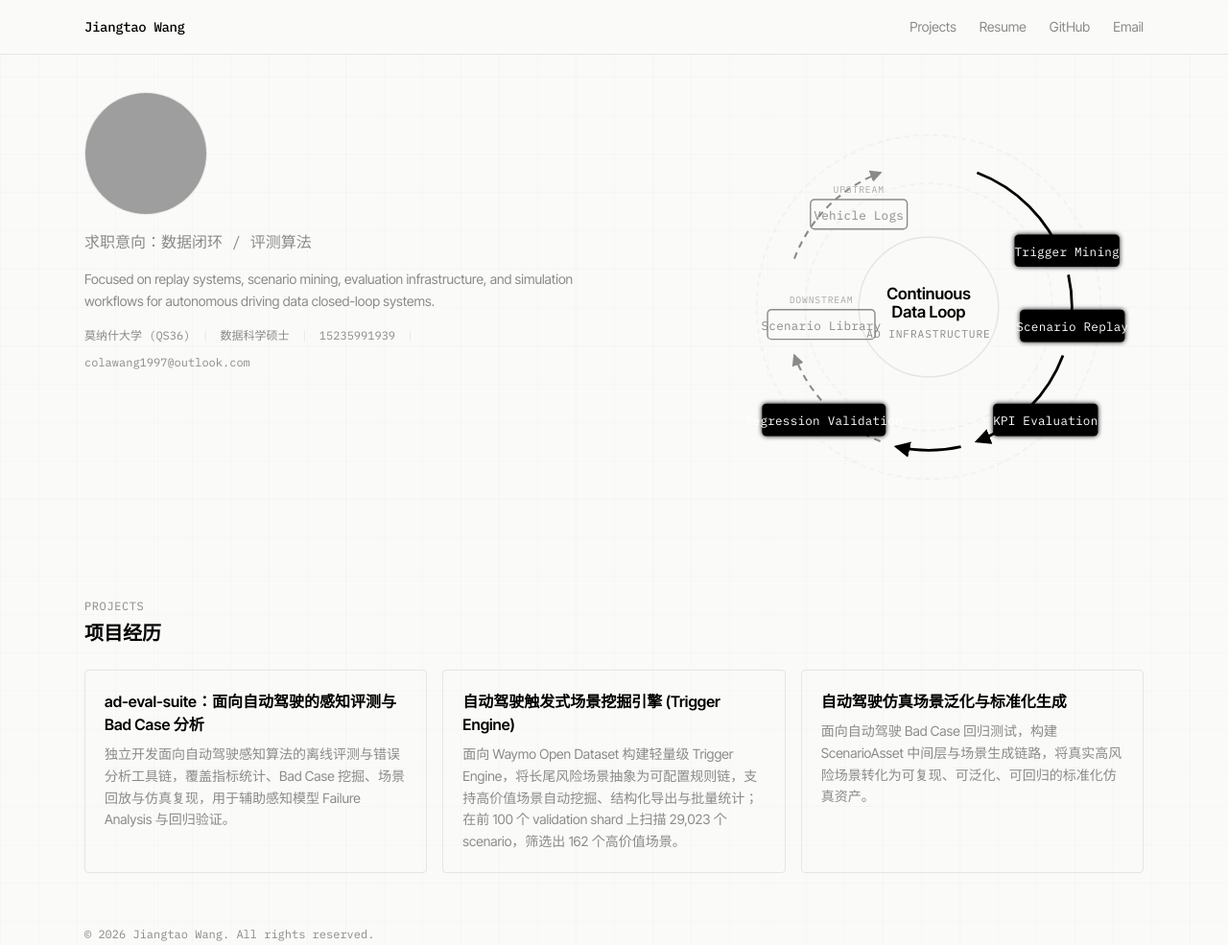
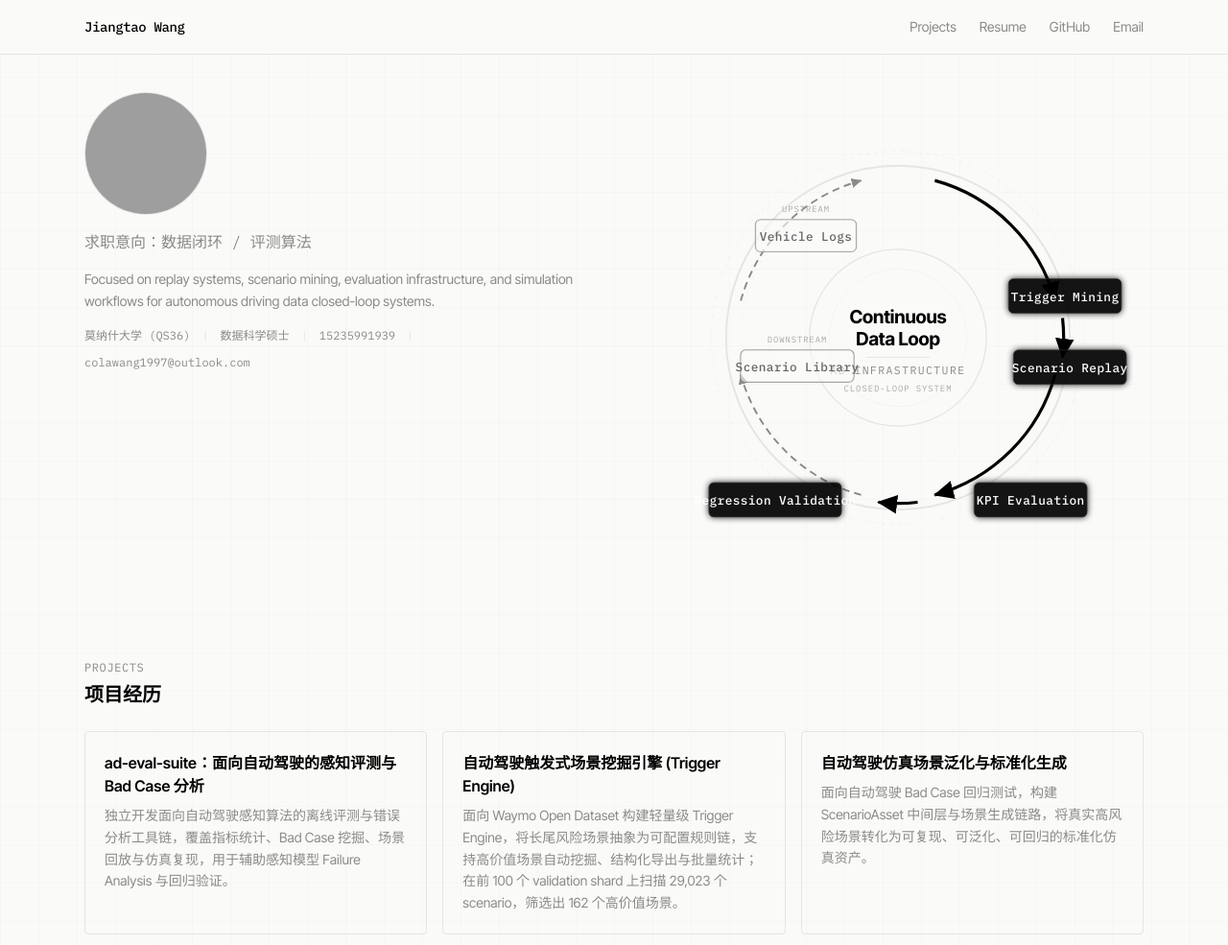
Before and after one commit to cola1917/cola1917.github.io, an Astro site in the folder website/: page / in a window 1280 px wide. Shown: the top 985 px of the page at 96% size. Built offline with nearby package versions, Linux system fonts and the light colour scheme; Astro itself is replaced by a stand-in of ours; grey boxes are pictures that could not be loaded.

Commit message:
Refine closed-loop diagram: larger center, data pulse, stronger highlights

```diff
--- a/website/src/components/ClosedLoopDiagram.astro
+++ b/website/src/components/ClosedLoopDiagram.astro
@@ -1,366 +1,370 @@
 ---
 /**
- * ClosedLoopDiagram — Orbital Track Concept
+ * ClosedLoopDiagram — Orbital Track (Hero Edition)
  *
- * Circular closed-loop visualization for autonomous driving data pipeline.
- * - 4 focus nodes (highlighted): Trigger Mining, Scenario Replay, KPI Evaluation, Regression Validation
- * - 2 context nodes (lighter): Vehicle Logs (entry), Scenario Library (exit)
- * - Center label: "Continuous Data Loop"
- * - Subtle clockwise rotation animation on the track
+ * Refined circular closed-loop visualization for AD data pipeline.
+ * - Larger center with layered typography
+ * - Stronger focus nodes with glow + border accent
+ * - Animated data pulse traveling the ring
+ * - Clean monochrome engineering aesthetic
  */
 ---
 
-<div class="w-full max-w-md">
+<div class="w-full max-w-lg">
   <div class="relative" style="padding-bottom: 100%;">
     <svg
-      viewBox="0 0 320 320"
+      viewBox="0 0 400 400"
       class="absolute inset-0 w-full h-full"
       xmlns="http://www.w3.org/2000/svg"
     >
       <style>
-        .loop-track {
-          animation: rotate 60s linear infinite;
-          transform-origin: 160px 160px;
+        /* ── Typography ── */
+        .node-label {
+          font-family: 'IBM Plex Mono', monospace;
+          font-size: 10px;
+          font-weight: 500;
+          letter-spacing: 0.03em;
         }
-        @keyframes rotate {
+        .node-tag {
+          font-family: 'IBM Plex Mono', monospace;
+          font-size: 7px;
+          letter-spacing: 0.1em;
+          text-transform: uppercase;
+        }
+        .center-title {
+          font-family: 'Inter Tight', sans-serif;
+          font-weight: 700;
+          font-size: 15px;
+          letter-spacing: -0.01em;
+        }
+        .center-sub {
+          font-family: 'IBM Plex Mono', monospace;
+          font-weight: 400;
+          font-size: 9px;
+          letter-spacing: 0.12em;
+          text-transform: uppercase;
+        }
+        .center-micro {
+          font-family: 'IBM Plex Mono', monospace;
+          font-weight: 400;
+          font-size: 7px;
+          letter-spacing: 0.1em;
+          text-transform: uppercase;
+        }
+
+        /* ── Animations ── */
+        .track-ring {
+          animation: track-spin 90s linear infinite;
+          transform-origin: 200px 200px;
+        }
+        @keyframes track-spin {
           from { transform: rotate(0deg); }
           to { transform: rotate(360deg); }
         }
-        .node-label {
-          font-family: 'IBM Plex Mono', monospace;
-          font-size: 9px;
-          letter-spacing: 0.02em;
+
+        /* Data pulse: travels along the main ring path */
+        .data-pulse {
+          animation: pulse-move 8s linear infinite;
+          transform-origin: 200px 200px;
         }
-        .center-label {
-          font-family: 'Inter Tight', sans-serif;
-          font-weight: 600;
-          font-size: 12px;
+        @keyframes pulse-move {
+          0%   { offset-distance: 0%;   opacity: 0; }
+          5%   { opacity: 1; }
+          90%  { opacity: 1; }
+          100% { offset-distance: 100%; opacity: 0; }
         }
-        .center-sub {
-          font-family: 'IBM Plex Mono', monospace;
-          font-size: 8px;
-          letter-spacing: 0.08em;
-          text-transform: uppercase;
+
+        /* Subtle breathe on focus nodes */
+        .focus-node {
+          animation: node-breathe 4s ease-in-out infinite;
         }
-        .marker-arrow {
-          fill: #8A8A88;
+        @keyframes node-breathe {
+          0%, 100% { opacity: 0.85; }
+          50%      { opacity: 1; }
         }
-        .marker-arrow-focus {
-          fill: #000000;
-        }
+
+        /* Arrow marker fills */
+        .marker-black { fill: #000000; }
+        .marker-gray  { fill: #8A8A88; }
       </style>
 
-      <!-- Definitions -->
       <defs>
-        <!-- Focus arrow (black) -->
+        <!-- Focus arrow marker -->
         <marker
-          id="arrow-focus"
-          viewBox="0 0 6 6"
-          refX="5"
-          refY="3"
+          id="arr-b"
+          viewBox="0 0 8 8"
+          refX="7"
+          refY="4"
+          markerWidth="7"
+          markerHeight="7"
+          orient="auto-start-reverse"
+        >
+          <path d="M 0 0.5 L 7.5 4 L 0 7.5 z" class="marker-black" />
+        </marker>
+
+        <!-- Context arrow marker -->
+        <marker
+          id="arr-g"
+          viewBox="0 0 8 8"
+          refX="7"
+          refY="4"
           markerWidth="6"
           markerHeight="6"
           orient="auto-start-reverse"
         >
-          <path d="M 0 0 L 6 3 L 0 6 z" class="marker-arrow-focus" />
+          <path d="M 0 0.5 L 7.5 4 L 0 7.5 z" class="marker-gray" />
         </marker>
 
-        <!-- Context arrow (gray) -->
-        <marker
-          id="arrow-ctx"
-          viewBox="0 0 6 6"
-          refX="5"
-          refY="3"
-          markerWidth="6"
-          markerHeight="6"
-          orient="auto-start-reverse"
-        >
-          <path d="M 0 0 L 6 3 L 0 6 z" class="marker-arrow" />
-        </marker>
+        <!-- Focus node glow -->
+        <filter id="glow" x="-30%" y="-30%" width="160%" height="160%">
+          <feGaussianBlur stdDeviation="3" result="b" />
+          <feComposite in="SourceGraphic" in2="b" operator="over" />
+        </filter>
 
-        <!-- Focus glow filter -->
-        <filter id="focus-glow" x="-20%" y="-20%" width="140%" height="140%">
-          <feGaussianBlur stdDeviation="2" result="blur" />
-          <feComposite in="SourceGraphic" in2="blur" operator="over" />
+        <!-- Pulse glow -->
+        <filter id="pulse-glow" x="-100%" y="-100%" width="300%" height="300%">
+          <feGaussianBlur stdDeviation="4" result="b" />
+          <feComposite in="SourceGraphic" in2="b" operator="over" />
         </filter>
+
+        <!-- Ring path for pulse animation (full circle, clockwise) -->
+        <path
+          id="ring-path"
+          d="M 200 60 A 140 140 0 1 1 199.99 60"
+          fill="none"
+        />
       </defs>
 
-      <!-- ===== LAYER 1: Rotating track ring ===== -->
-      <g class="loop-track">
-        <!-- Outer ring (dashed, subtle) -->
+      <!-- ═══════════════════════════════════════════
+           LAYER 1 — Background rings (rotating)
+           ═══════════════════════════════════════════ -->
+      <g class="track-ring">
         <circle
-          cx="160"
-          cy="160"
-          r="128"
+          cx="200" cy="200" r="152"
           fill="none"
           stroke="#E5E5E3"
-          stroke-width="1"
-          stroke-dasharray="4 3"
-          opacity="0.5"
+          stroke-width="0.75"
+          stroke-dasharray="3 4"
+          opacity="0.4"
         />
-        <!-- Inner ring (dashed, subtle) -->
         <circle
-          cx="160"
-          cy="160"
-          r="92"
+          cx="200" cy="200" r="128"
           fill="none"
           stroke="#E5E5E3"
-          stroke-width="1"
-          stroke-dasharray="4 3"
-          opacity="0.5"
+          stroke-width="0.75"
+          stroke-dasharray="3 4"
+          opacity="0.3"
+        />
+        <circle
+          cx="200" cy="200" r="104"
+          fill="none"
+          stroke="#E5E5E3"
+          stroke-width="0.5"
+          stroke-dasharray="2 4"
+          opacity="0.2"
         />
       </g>
 
-      <!-- ===== LAYER 2: Connection lines ===== -->
-      <!-- Focus arc: Vehicle Logs → Trigger Mining (top-right, clockwise) -->
-      <path
-        d="M 196 60 A 110 110 0 0 1 260 124"
+      <!-- ═══════════════════════════════════════════
+           LAYER 2 — Main track ring (static)
+           ═══════════════════════════════════════════ -->
+      <circle
+        cx="200" cy="200" r="140"
         fill="none"
-        stroke="#000000"
-        stroke-width="2"
-        marker-end="url(#arrow-focus)"
+        stroke="#E5E5E3"
+        stroke-width="1.5"
       />
 
-      <!-- Focus arc: Trigger Mining → Scenario Replay (right, clockwise) -->
+      <!-- ═══════════════════════════════════════════
+           LAYER 3 — Connection arcs
+           ═══════════════════════════════════════════ -->
+
+      <!-- ── Focus arcs (solid black, thicker) ── -->
+
+      <!-- Vehicle Logs → Trigger Mining -->
       <path
-        d="M 264 136 A 110 110 0 0 1 264 184"
-        fill="none"
-        stroke="#000000"
-        stroke-width="2"
-        marker-end="url(#arrow-focus)"
+        d="M 230 72 A 140 140 0 0 1 328 170"
+        fill="none" stroke="#000" stroke-width="2.5"
+        marker-end="url(#arr-b)"
       />
 
-      <!-- Focus arc: Scenario Replay → KPI Evaluation (bottom-right, clockwise) -->
+      <!-- Trigger Mining → Scenario Replay -->
       <path
-        d="M 260 196 A 110 110 0 0 1 196 260"
-        fill="none"
-        stroke="#000000"
-        stroke-width="2"
-        marker-end="url(#arrow-focus)"
+        d="M 334 184 A 140 140 0 0 1 334 216"
+        fill="none" stroke="#000" stroke-width="2.5"
+        marker-end="url(#arr-b)"
       />
 
-      <!-- Focus arc: KPI Evaluation → Regression Validation (bottom, clockwise) -->
+      <!-- Scenario Replay → KPI Evaluation -->
       <path
-        d="M 184 264 A 110 110 0 0 1 136 264"
-        fill="none"
-        stroke="#000000"
-        stroke-width="2"
-        marker-end="url(#arrow-focus)"
+        d="M 328 230 A 140 140 0 0 1 230 328"
+        fill="none" stroke="#000" stroke-width="2.5"
+        marker-end="url(#arr-b)"
       />
 
-      <!-- Context arc: Regression Validation → Scenario Library (bottom-left, clockwise) -->
+      <!-- KPI Evaluation → Regression Validation -->
       <path
-        d="M 124 260 A 110 110 0 0 1 60 196"
-        fill="none"
-        stroke="#8A8A88"
-        stroke-width="1.5"
-        stroke-dasharray="5 4"
-        marker-end="url(#arrow-ctx)"
+        d="M 216 334 A 140 140 0 0 1 184 334"
+        fill="none" stroke="#000" stroke-width="2.5"
+        marker-end="url(#arr-b)"
       />
 
-      <!-- Context arc: Scenario Library → Vehicle Logs (top-left, clockwise) -->
+      <!-- ── Context arcs (dashed gray) ── -->
+
+      <!-- Regression Validation → Scenario Library -->
       <path
-        d="M 60 124 A 110 110 0 0 1 124 60"
-        fill="none"
-        stroke="#8A8A88"
-        stroke-width="1.5"
-        stroke-dasharray="5 4"
-        marker-end="url(#arrow-ctx)"
+        d="M 170 328 A 140 140 0 0 1 72 230"
+        fill="none" stroke="#8A8A88" stroke-width="1.5"
+        stroke-dasharray="6 4"
+        marker-end="url(#arr-g)"
       />
 
-      <!-- ===== LAYER 3: Center label ===== -->
-      <circle cx="160" cy="160" r="52" fill="#FAFAF8" />
-      <circle
-        cx="160"
-        cy="160"
-        r="52"
-        fill="none"
-        stroke="#E5E5E3"
-        stroke-width="1"
+      <!-- Scenario Library → Vehicle Logs -->
+      <path
+        d="M 72 170 A 140 140 0 0 1 170 72"
+        fill="none" stroke="#8A8A88" stroke-width="1.5"
+        stroke-dasharray="6 4"
+        marker-end="url(#arr-g)"
       />
-      <text
-        x="160"
-        y="154"
-        text-anchor="middle"
-        class="center-label"
-        fill="#000000"
-      >
+
+      <!-- ═══════════════════════════════════════════
+           LAYER 4 — Animated data pulse
+           ═══════════════════════════════════════════ -->
+      <circle r="4" fill="#000" filter="url(#pulse-glow)" opacity="0">
+        <animateMotion
+          dur="8s"
+          repeatCount="indefinite"
+          path="M 200 60 A 140 140 0 1 1 199.99 60"
+        />
+        <animate
+          attributeName="opacity"
+          values="0;1;1;1;0"
+          keyTimes="0;0.05;0.5;0.9;1"
+          dur="8s"
+          repeatCount="indefinite"
+        />
+      </circle>
+
+      <!-- Second pulse, offset timing for visual richness -->
+      <circle r="3" fill="#000" filter="url(#pulse-glow)" opacity="0">
+        <animateMotion
+          dur="8s"
+          begin="4s"
+          repeatCount="indefinite"
+          path="M 200 60 A 140 140 0 1 1 199.99 60"
+        />
+        <animate
+          attributeName="opacity"
+          values="0;1;1;1;0"
+          keyTimes="0;0.05;0.5;0.9;1"
+          dur="8s"
+          begin="4s"
+          repeatCount="indefinite"
+        />
+      </circle>
+
+      <!-- ═══════════════════════════════════════════
+           LAYER 5 — Center circle
+           ═══════════════════════════════════════════ -->
+      <circle cx="200" cy="200" r="72" fill="#FAFAF8" />
+      <circle cx="200" cy="200" r="72" fill="none" stroke="#E5E5E3" stroke-width="1" />
+      <circle cx="200" cy="200" r="56" fill="none" stroke="#E5E5E3" stroke-width="0.5" opacity="0.5" />
+
+      <!-- Center text -->
+      <text x="200" y="188" text-anchor="middle" class="center-title" fill="#000">
         Continuous
       </text>
-      <text
-        x="160"
-        y="168"
-        text-anchor="middle"
-        class="center-label"
-        fill="#000000"
-      >
+      <text x="200" y="206" text-anchor="middle" class="center-title" fill="#000">
         Data Loop
       </text>
-      <text
-        x="160"
-        y="183"
-        text-anchor="middle"
-        class="center-sub"
-        fill="#8A8A88"
-      >
-        AD INFRASTRUCTURE
+      <line x1="174" y1="216" x2="226" y2="216" stroke="#E5E5E3" stroke-width="0.75" />
+      <text x="200" y="230" text-anchor="middle" class="center-sub" fill="#8A8A88">
+        AD Infrastructure
+      </text>
+      <text x="200" y="244" text-anchor="middle" class="center-micro" fill="#AAAAAA">
+        Closed-Loop System
       </text>
 
-      <!-- ===== LAYER 4: Focus nodes (black, highlighted) ===== -->
+      <!-- ═══════════════════════════════════════════
+           LAYER 6 — Focus nodes
+           ═══════════════════════════════════════════ -->
 
       <!-- Trigger Mining (top-right) -->
-      <g>
-        <rect
-          x="224"
-          y="106"
-          width="78"
-          height="24"
-          rx="3"
-          fill="#000000"
-          filter="url(#focus-glow)"
-        />
-        <text
-          x="263"
-          y="122"
-          text-anchor="middle"
-          class="node-label"
-          fill="#FFFFFF"
-        >
+      <g class="focus-node">
+        <rect x="290" y="152" width="92" height="28" rx="4"
+              fill="#000" filter="url(#glow)" />
+        <rect x="290" y="152" width="92" height="28" rx="4"
+              fill="none" stroke="#333" stroke-width="0.5" />
+        <text x="336" y="170" text-anchor="middle" class="node-label" fill="#FFF">
           Trigger Mining
         </text>
       </g>
 
       <!-- Scenario Replay (right) -->
-      <g>
-        <rect
-          x="228"
-          y="162"
-          width="78"
-          height="24"
-          rx="3"
-          fill="#000000"
-          filter="url(#focus-glow)"
-        />
-        <text
-          x="267"
-          y="178"
-          text-anchor="middle"
-          class="node-label"
-          fill="#FFFFFF"
-        >
+      <g class="focus-node">
+        <rect x="294" y="210" width="92" height="28" rx="4"
+              fill="#000" filter="url(#glow)" />
+        <rect x="294" y="210" width="92" height="28" rx="4"
+              fill="none" stroke="#333" stroke-width="0.5" />
+        <text x="340" y="228" text-anchor="middle" class="node-label" fill="#FFF">
           Scenario Replay
         </text>
       </g>
 
       <!-- KPI Evaluation (bottom-right) -->
-      <g>
-        <rect
-          x="208"
-          y="232"
-          width="78"
-          height="24"
-          rx="3"
-          fill="#000000"
-          filter="url(#focus-glow)"
-        />
-        <text
-          x="247"
-          y="248"
-          text-anchor="middle"
-          class="node-label"
-          fill="#FFFFFF"
-        >
+      <g class="focus-node">
+        <rect x="262" y="318" width="92" height="28" rx="4"
+              fill="#000" filter="url(#glow)" />
+        <rect x="262" y="318" width="92" height="28" rx="4"
+              fill="none" stroke="#333" stroke-width="0.5" />
+        <text x="308" y="336" text-anchor="middle" class="node-label" fill="#FFF">
           KPI Evaluation
         </text>
       </g>
 
       <!-- Regression Validation (bottom-left) -->
-      <g>
-        <rect
-          x="36"
-          y="232"
-          width="92"
-          height="24"
-          rx="3"
-          fill="#000000"
-          filter="url(#focus-glow)"
-        />
-        <text
-          x="82"
-          y="248"
-          text-anchor="middle"
-          class="node-label"
-          fill="#FFFFFF"
-        >
+      <g class="focus-node">
+        <rect x="46" y="318" width="108" height="28" rx="4"
+              fill="#000" filter="url(#glow)" />
+        <rect x="46" y="318" width="108" height="28" rx="4"
+              fill="none" stroke="#333" stroke-width="0.5" />
+        <text x="100" y="336" text-anchor="middle" class="node-label" fill="#FFF">
           Regression Validation
         </text>
       </g>
 
-      <!-- ===== LAYER 5: Context nodes (gray, upstream/downstream) ===== -->
+      <!-- ═══════════════════════════════════════════
+           LAYER 7 — Context nodes
+           ═══════════════════════════════════════════ -->
 
       <!-- Vehicle Logs (top-left, upstream) -->
       <g>
-        <rect
-          x="72"
-          y="80"
-          width="72"
-          height="22"
-          rx="3"
-          fill="none"
-          stroke="#8A8A88"
-          stroke-width="1"
-        />
-        <text
-          x="108"
-          y="95"
-          text-anchor="middle"
-          class="node-label"
-          fill="#8A8A88"
-        >
+        <rect x="84" y="104" width="82" height="26" rx="4"
+              fill="none" stroke="#8A8A88" stroke-width="1" />
+        <rect x="84" y="104" width="82" height="26" rx="4"
+              fill="#FAFAF8" opacity="0.6" />
+        <text x="125" y="121" text-anchor="middle" class="node-label" fill="#666">
           Vehicle Logs
         </text>
-        <text
-          x="108"
-          y="75"
-          text-anchor="middle"
-          style="font-family: 'IBM Plex Mono', monospace; font-size: 7px; letter-spacing: 0.08em;"
-          fill="#AAAAAA"
-        >
-          UPSTREAM
+        <text x="125" y="98" text-anchor="middle" class="node-tag" fill="#AAAAAA">
+          Upstream
         </text>
       </g>
 
       <!-- Scenario Library (left, downstream) -->
       <g>
-        <rect
-          x="40"
-          y="162"
-          width="80"
-          height="22"
-          rx="3"
-          fill="none"
-          stroke="#8A8A88"
-          stroke-width="1"
-        />
-        <text
-          x="80"
-          y="177"
-          text-anchor="middle"
-          class="node-label"
-          fill="#8A8A88"
-        >
+        <rect x="72" y="210" width="92" height="26" rx="4"
+              fill="none" stroke="#8A8A88" stroke-width="1" />
+        <rect x="72" y="210" width="92" height="26" rx="4"
+              fill="#FAFAF8" opacity="0.6" />
+        <text x="118" y="227" text-anchor="middle" class="node-label" fill="#666">
           Scenario Library
         </text>
-        <text
-          x="80"
-          y="157"
-          text-anchor="middle"
-          style="font-family: 'IBM Plex Mono', monospace; font-size: 7px; letter-spacing: 0.08em;"
-          fill="#AAAAAA"
-        >
-          DOWNSTREAM
+        <text x="118" y="204" text-anchor="middle" class="node-tag" fill="#AAAAAA">
+          Downstream
         </text>
       </g>
+
     </svg>
   </div>
 </div>
```
